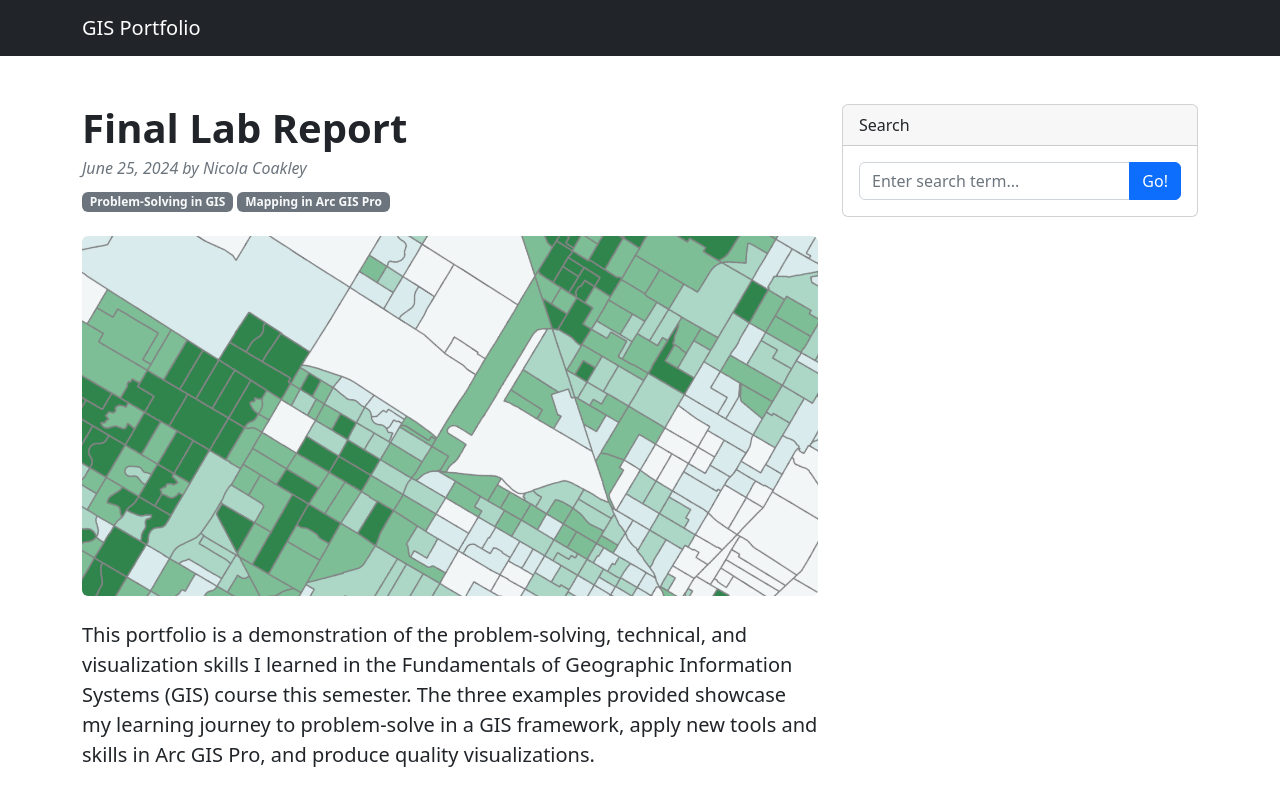
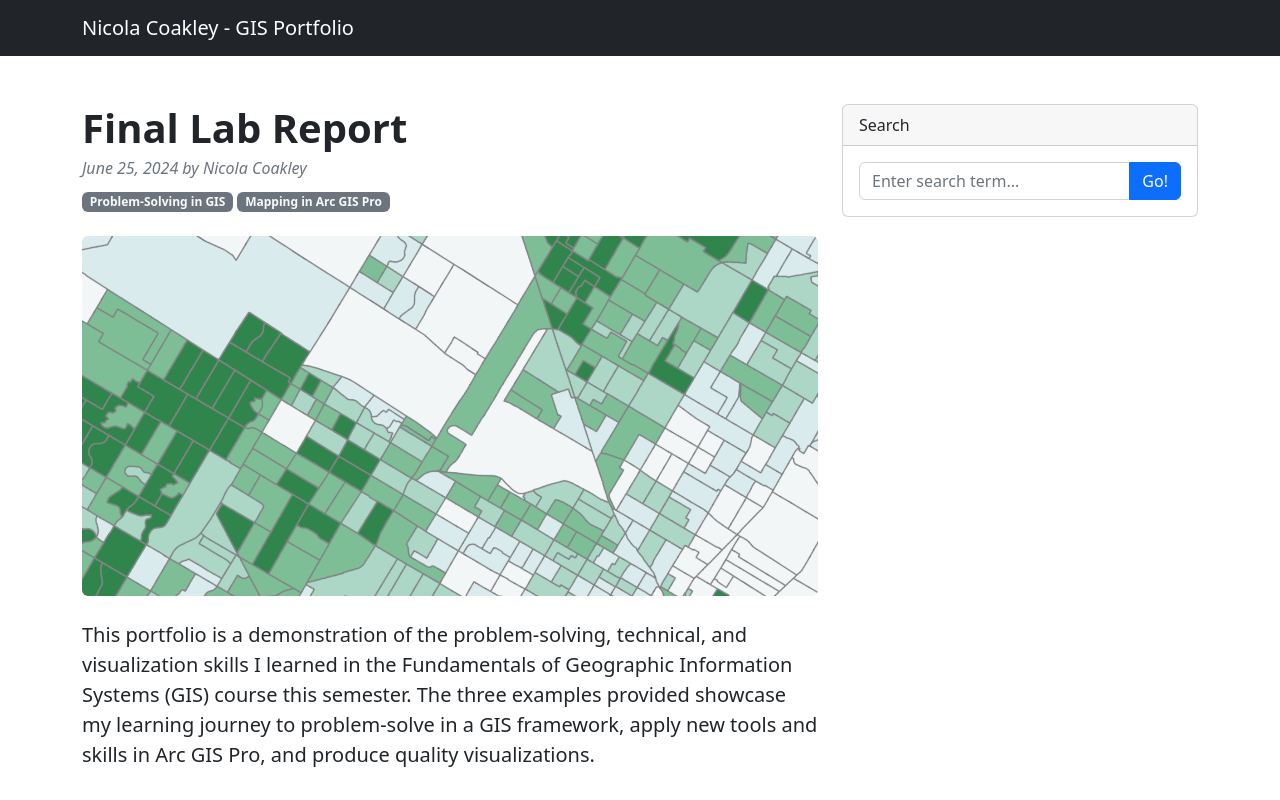
Before and after one commit to nicolacoakley/NicolaCoakley, a plain HTML site: page index.html in a window 1280 px wide. Shown: the top 800 px of the page. Drawn offline with nearby package versions, Linux system fonts and the light colour scheme.

Commit message:
Update index.html

```diff
--- a/index.html
+++ b/index.html
@@ -16,7 +16,7 @@
         <!-- Responsive navbar-->
         <nav class="navbar navbar-expand-lg navbar-dark bg-dark">
             <div class="container">
-                <a class="navbar-brand" href="#!">GIS Portfolio</a>
+                <a class="navbar-brand" href="#!">Nicola Coakley - GIS Portfolio</a>
                 <button class="navbar-toggler" type="button" data-bs-toggle="collapse" data-bs-target="#navbarSupportedContent" aria-controls="navbarSupportedContent" aria-expanded="false" aria-label="Toggle navigation"><span class="navbar-toggler-icon"></span></button>
                 <div class="collapse navbar-collapse" id="navbarSupportedContent">
                     <ul class="navbar-nav ms-auto mb-2 mb-lg-0">
```
